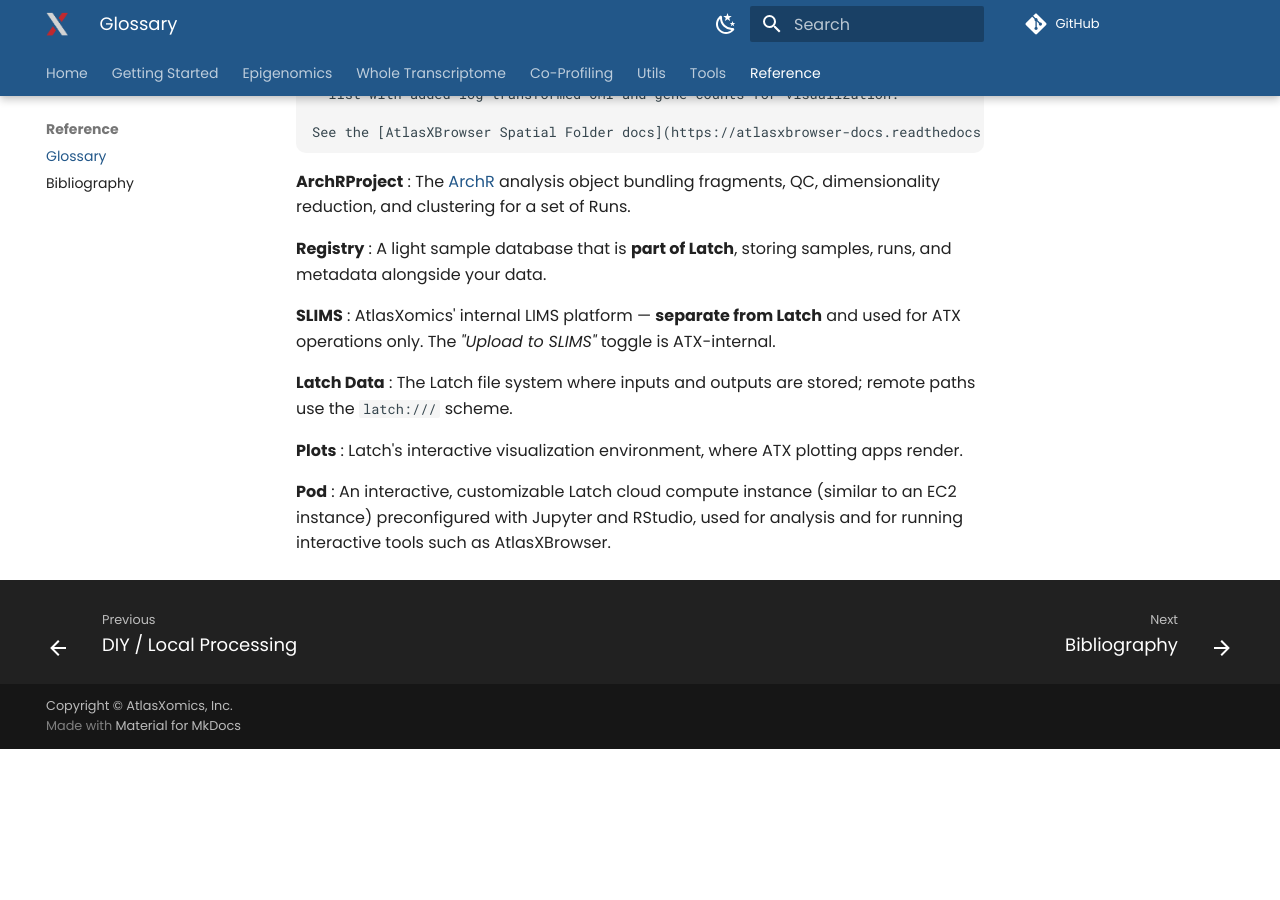
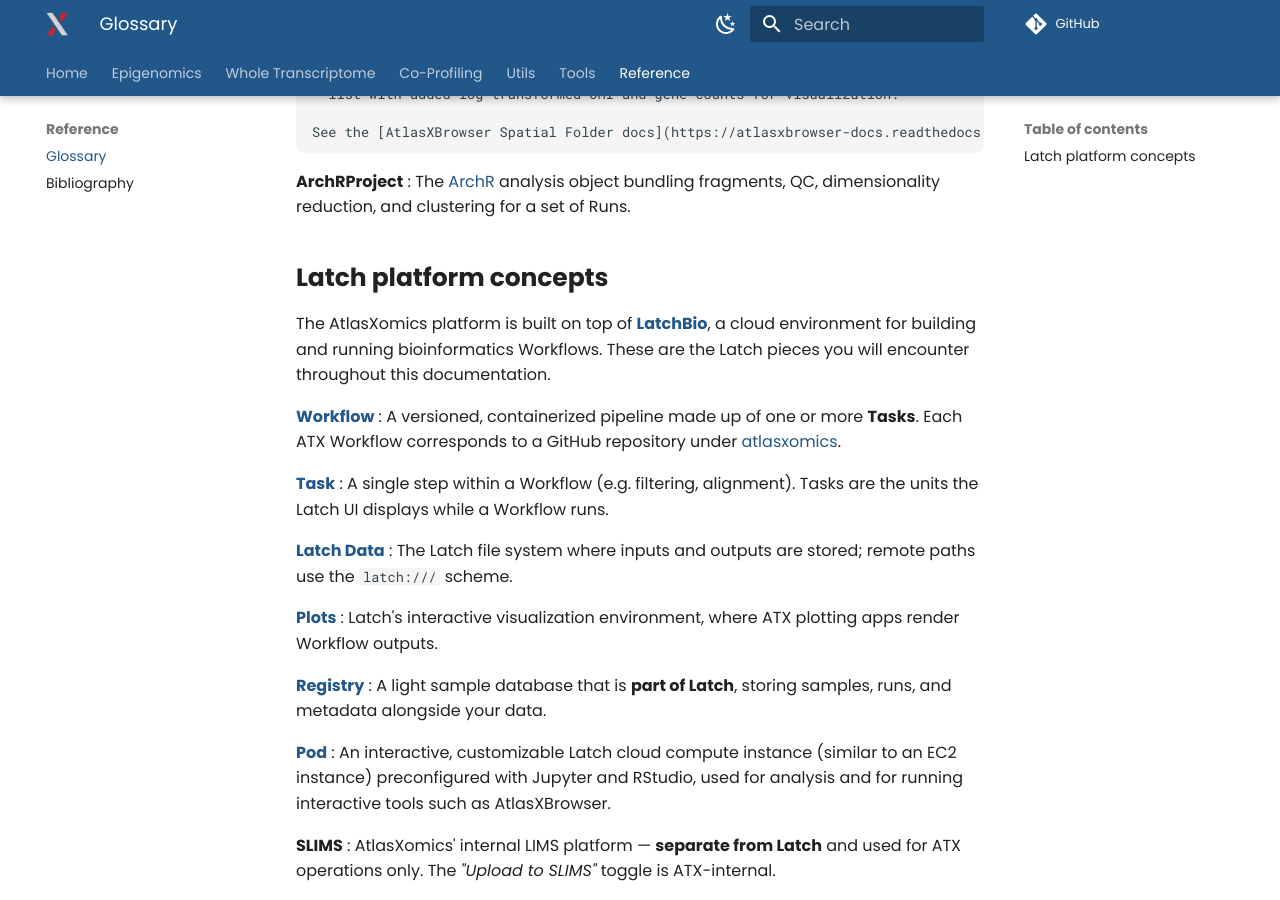
Before and after one commit to atlasxomics/atx-docs, an MkDocs documentation site: the page built from docs/reference/glossary.md, in a window 1280 px wide and 900 px high, scrolled down 1713 px. Built offline with MkDocs 1.6.1 and Material for MkDocs 9.7.7, drawn with Linux system fonts in a browser that asks for light colours; before the commit the page ends 2462 px from its top, so only the background shows below that.

Commit message:
Remove 'Getting Started' tab

```diff
--- a/docs/reference/glossary.md
+++ b/docs/reference/glossary.md
@@ -98,22 +98,38 @@ Terms that are obscure or specific to AtlasXomics.
 : The [ArchR](https://www.archrproject.com/) analysis object bundling fragments,
   QC, dimensionality reduction, and clustering for a set of Runs.
 
-**Registry**
+## Latch platform concepts
+
+The AtlasXomics platform is built on top of **[LatchBio](https://latch.bio/)**, a
+cloud environment for building and running bioinformatics Workflows. These are
+the Latch pieces you will encounter throughout this documentation.
+
+**[Workflow](https://wiki.latch.bio/workflows/overview)**
+: A versioned, containerized pipeline made up of one or more **Tasks**. Each ATX
+  Workflow corresponds to a GitHub repository under
+  [atlasxomics](https://github.com/atlasxomics).
+
+**[Task](https://wiki.latch.bio/workflows/overview)**
+: A single step within a Workflow (e.g. filtering, alignment). Tasks are the
+  units the Latch UI displays while a Workflow runs.
+
+**[Latch Data](https://wiki.latch.bio/wiki/data/overview)**
+: The Latch file system where inputs and outputs are stored; remote paths use
+  the `latch:///` scheme.
+
+**[Plots](https://wiki.latch.bio/plots/overview)**
+: Latch's interactive visualization environment, where ATX plotting apps render
+  Workflow outputs.
+
+**[Registry](https://docs.latch.bio/registry/overview.html)**
 : A light sample database that is **part of Latch**, storing samples, runs, and
   metadata alongside your data.
+
+**[Pod](https://wiki.latch.bio/wiki/pods/overview)**
+: An interactive, customizable Latch cloud compute instance (similar to an EC2
+  instance) preconfigured with Jupyter and RStudio, used for analysis and for
+  running interactive tools such as AtlasXBrowser.
 
 **SLIMS**
 : AtlasXomics' internal LIMS platform — **separate from Latch** and used for ATX
   operations only. The *"Upload to SLIMS"* toggle is ATX-internal.
-
-**Latch Data**
-: The Latch file system where inputs and outputs are stored; remote paths use
-  the `latch:///` scheme.
-
-**Plots**
-: Latch's interactive visualization environment, where ATX plotting apps render.
-
-**Pod**
-: An interactive, customizable Latch cloud compute instance (similar to an EC2
-  instance) preconfigured with Jupyter and RStudio, used for analysis and for
-  running interactive tools such as AtlasXBrowser.
--- a/mkdocs.yml
+++ b/mkdocs.yml
@@ -63,10 +63,6 @@ markdown_extensions:
 
 nav:
   - Home: index.md
-  - Getting Started:
-      - Platform Overview: getting-started/platform-overview.md
-      - Data Organization: getting-started/data-organization.md
-      - Tutorials: getting-started/tutorials.md
   - Epigenomics:
       - Overview: epigenomics/index.md
       - Preprocessing: epigenomics/preprocessing.md
```
Also changed, not shown: docs/epigenomics/atx-snap.md (+1 -1 lines), docs/epigenomics/helpers/clean.md (+1 -1 lines), docs/epigenomics/optimize-snap.md (+1 -1 lines), docs/getting-started/data-organization.md (deleted, +0 -19 lines), docs/getting-started/platform-overview.md (deleted, +0 -70 lines), docs/getting-started/tutorials.md (deleted, +0 -8 lines), docs/index.md (+67 -6 lines).
